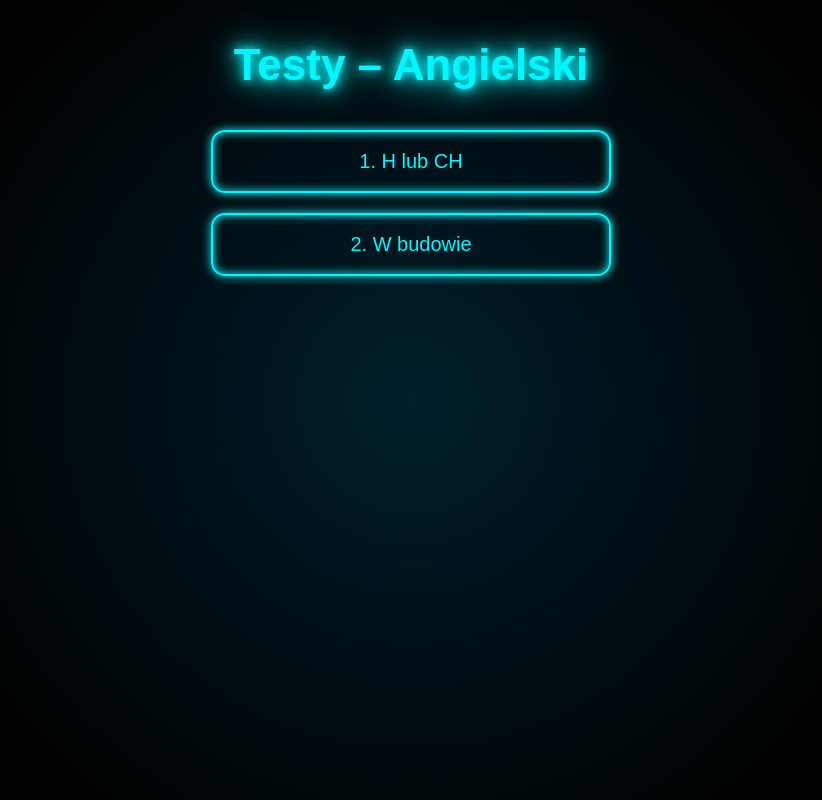
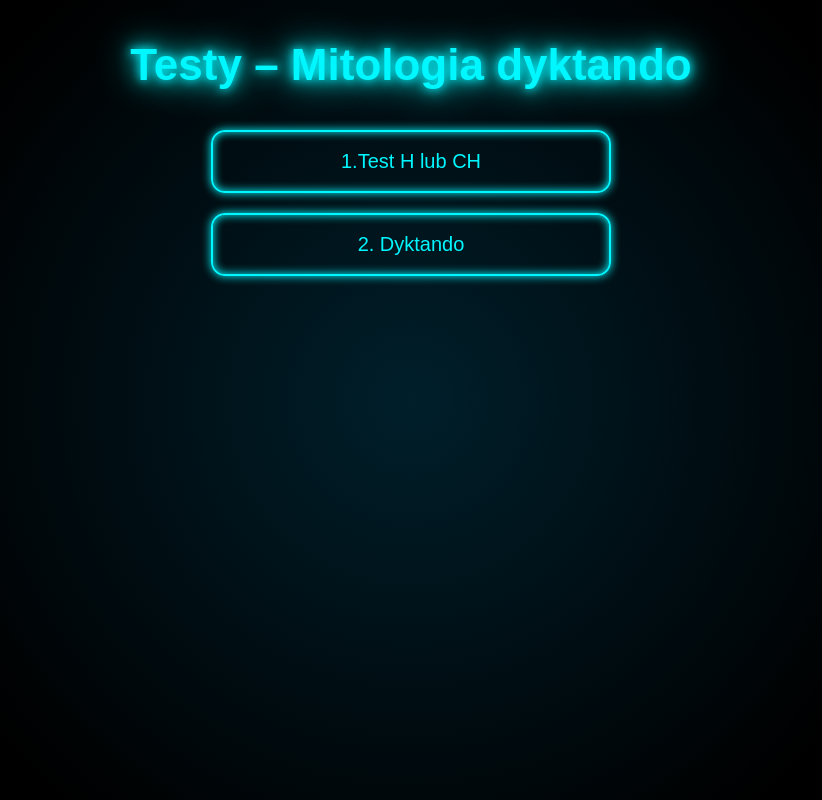
Before and after one commit to logindAI/Polski_5_Mitologia, a plain HTML site: page index.html in a window 1280 px wide. Shown: the whole page, without its empty margins (229-1051 px from the left). Drawn offline with Linux system fonts and the light colour scheme.

Commit message:
Update index.html

```diff
--- a/index.html
+++ b/index.html
@@ -5,7 +5,7 @@
 <meta charset="UTF-8">
 <meta name="viewport" content="width=device-width, initial-scale=1.0">
 
-<title>Testy – Średniowiecze</title>
+<title>Polski klasa 5</title>
 
 <style>
 
@@ -104,13 +104,13 @@ h1{
 
 <body>
 
-<h1>Testy – Angielski</h1>
+<h1>Testy – Mitologia dyktando</h1>
 
 <div class="menu">
 
-<a href="mitologia_h_ch.html">1. H lub CH </a>
+<a href="mitologia_h_ch.html">1.Test H lub CH </a>
 
-<a href="unit.html">2. W budowie</a>
+<a href="dyktando_mitologia.html">2. Dyktando</a>
 
 
 </div>
```
